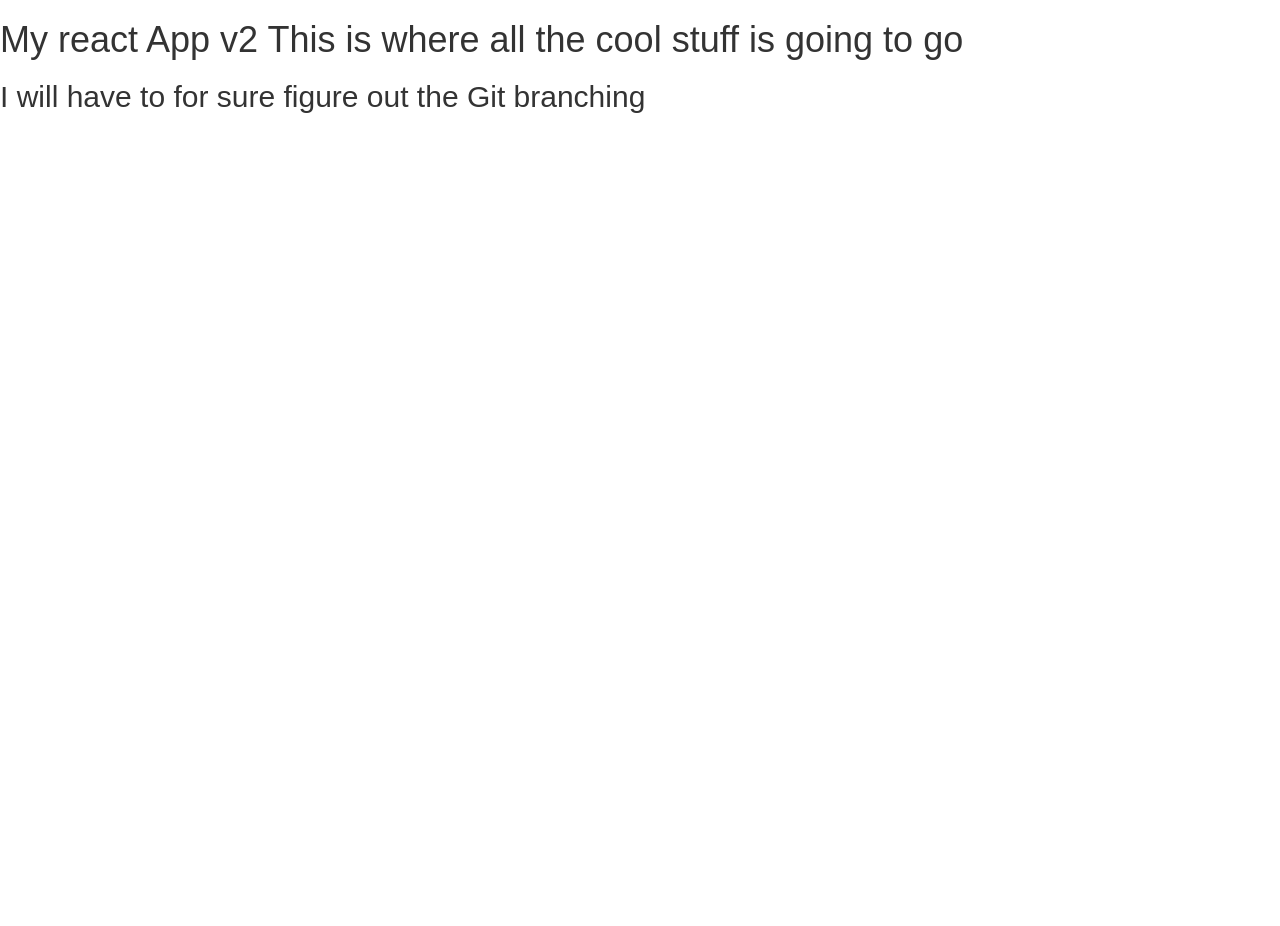
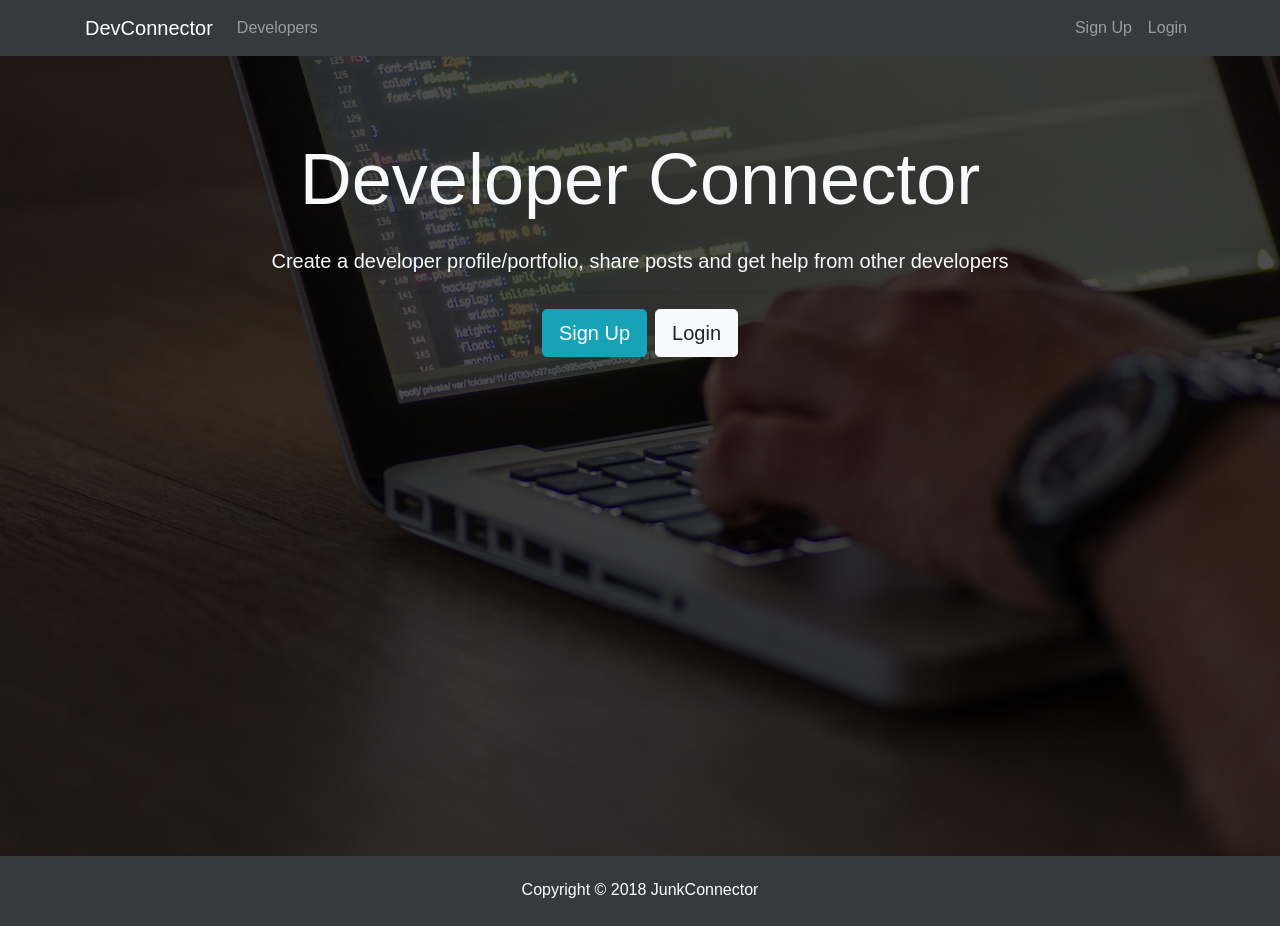
Before and after one commit to geoklown/MERNdevconnect, a React (Create React App) app in the folder client/: page /Register in a window 1280 px wide. Before the commit the page ends 800 px from the top, so only its background shows below. Built offline with nearby package versions, Linux system fonts and the light colour scheme.

Commit message:
Footer,Navbar, and Landing components Layout and Import to App.js Update to Bootstrap 4

```diff
--- a/client/public/index.html
+++ b/client/public/index.html
@@ -21,10 +21,11 @@
       Learn how to configure a non-root public URL by running `npm run build`.
     -->
   <!-- Latest compiled and minified CSS -->
-  <link rel="stylesheet" href="https://maxcdn.bootstrapcdn.com/bootstrap/3.3.7/css/bootstrap.min.css" integrity="sha384-BVYiiSIFeK1dGmJRAkycuHAHRg32OmUcww7on3RYdg4Va+PmSTsz/K68vbdEjh4u"
+  <link rel="stylesheet" href="https://stackpath.bootstrapcdn.com/bootstrap/4.1.0/css/bootstrap.min.css" integrity="sha384-9gVQ4dYFwwWSjIDZnLEWnxCjeSWFphJiwGPXr1jddIhOegiu1FwO5qRGvFXOdJZ4"
     crossorigin="anonymous">
-  <script defer src="https://use.fontawesome.com/releases/v5.3.1/js/all.js" integrity="sha384-kW+oWsYx3YpxvjtZjFXqazFpA7UP/MbiY4jvs+RWZo2+N94PFZ36T6TFkc9O3qoB"
+  <script defer src="https://use.fontawesome.com/releases/v5.0.9/js/all.js" integrity="sha384-8iPTk2s/jMVj81dnzb/iFR2sdA7u06vHJyyLlAd4snFpCl/SnyUjRrbdJsw1pGIl"
     crossorigin="anonymous"></script>
+
   <title>Junk Connector: A social network for Junk</title>
 </head>
 
--- a/client/src/App.js
+++ b/client/src/App.js
@@ -1,13 +1,16 @@
 import React, { Component } from 'react';
-
+import Navbar from './components/layout/Navbar';
+import Footer from './components/layout/Footer';
+import Landing from './components/layout/Landing';
 import './App.css';
 
 class App extends Component {
   render() {
     return (
       <div className="App">
-        <h1>My react App v2 This is where all the cool stuff is going to go</h1>
-        <h2>I will have to for sure figure out the Git branching </h2>
+        <Navbar />
+        <Landing />
+        <Footer />
       </div>
     );
   }
--- /dev/null
+++ b/client/src/components/layout/Footer.js
@@ -0,0 +1,9 @@
+import React from 'react';
+
+export default () => {
+  return (
+    <footer className="bg-dark text-white mt-5 p-4 text-center">
+      Copyright &copy; {new Date().getFullYear()} JunkConnector
+    </footer>
+  );
+};
--- /dev/null
+++ b/client/src/components/layout/Landing.js
@@ -0,0 +1,34 @@
+import React, { Component } from 'react';
+
+class Landing extends Component {
+  render() {
+    return (
+      <div>
+        <div className="landing">
+          <div className="dark-overlay landing-inner text-light">
+            <div className="container">
+              <div className="row">
+                <div className="col-md-12 text-center">
+                  <h1 className="display-3 mb-4">Developer Connector</h1>
+                  <p className="lead">
+                    {' '}
+                    Create a developer profile/portfolio, share posts and get
+                    help from other developers
+                  </p>
+                  <hr />
+                  <a href="register.html" className="btn btn-lg btn-info mr-2">
+                    Sign Up
+                  </a>
+                  <a href="login.html" className="btn btn-lg btn-light">
+                    Login
+                  </a>
+                </div>
+              </div>
+            </div>
+          </div>
+        </div>
+      </div>
+    );
+  }
+}
+export default Landing;
--- /dev/null
+++ b/client/src/components/layout/Navbar.js
@@ -0,0 +1,51 @@
+import React, { Component } from 'react';
+
+class Navbar extends Component {
+  render() {
+    return (
+      <div>
+        <nav className="navbar navbar-expand-sm navbar-dark bg-dark mb-4">
+          <div className="container">
+            <a className="navbar-brand" href="landing.html">
+              DevConnector
+            </a>
+            <button
+              className="navbar-toggler"
+              type="button"
+              data-toggle="collapse"
+              data-target="#mobile-nav"
+            >
+              <span className="navbar-toggler-icon" />
+            </button>
+
+            <div className="collapse navbar-collapse" id="mobile-nav">
+              <ul className="navbar-nav mr-auto">
+                <li className="nav-item">
+                  <a className="nav-link" href="profiles.html">
+                    {' '}
+                    Developers
+                  </a>
+                </li>
+              </ul>
+
+              <ul className="navbar-nav ml-auto">
+                <li className="nav-item">
+                  <a className="nav-link" href="register.html">
+                    Sign Up
+                  </a>
+                </li>
+                <li className="nav-item">
+                  <a className="nav-link" href="login.html">
+                    Login
+                  </a>
+                </li>
+              </ul>
+            </div>
+          </div>
+        </nav>
+      </div>
+    );
+  }
+}
+
+export default Navbar;
```
